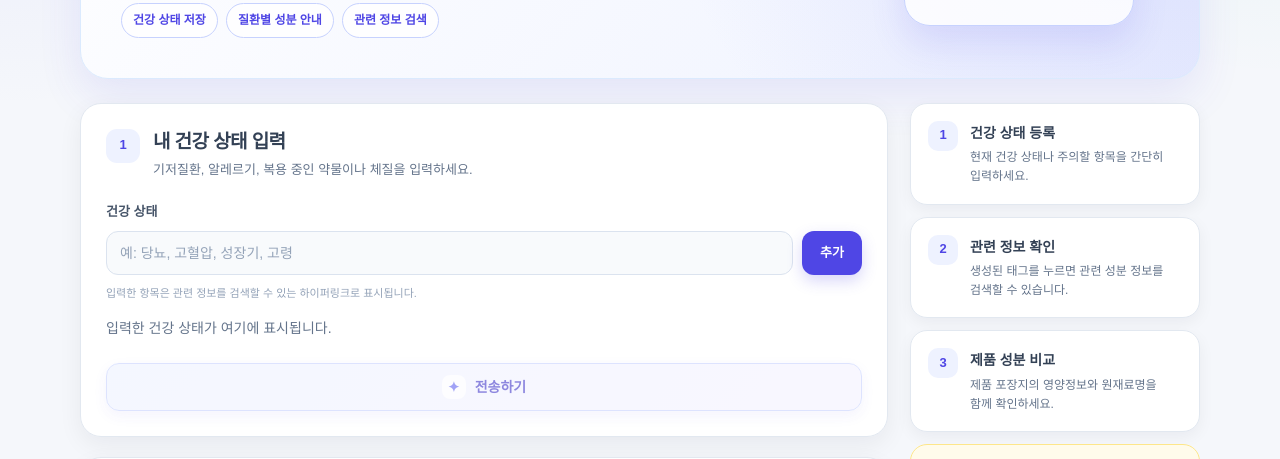
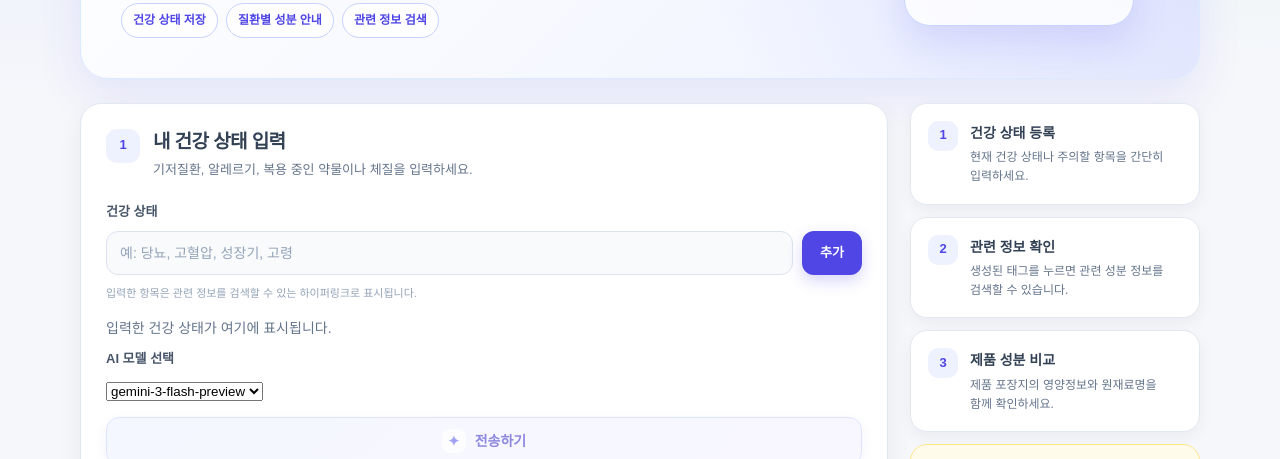
Before and after one commit to gux18/FiltEat, a website: page guide/guide.html in a window 1280 px wide. Shown: the part 321-780 px from the top of the page. Drawn offline with Linux system fonts and the light colour scheme.

Commit message:
ai 모델 선택 옵션 추가

```diff
--- a/guide/guide.html
+++ b/guide/guide.html
@@ -113,6 +113,14 @@
               id="healthTags"
               class="tag-list guide-tag-list"
             ></div>
+            <div class="guide-model-select-wrap">
+              <label for="guideModelSelect" class="guide-input-label">AI 모델 선택</label>
+              <select id="guideModelSelect" class="guide-model-select">
+                <option value="gemini-3-flash-preview">gemini-3-flash-preview</option>
+                <option value="gemini-3.5-flash-lite">gemini-3.5-flash-lite</option>
+                <option value="gemini-3.1-flash-lite">gemini-3.1-flash-lite</option>
+              </select>
+            </div>
             <button
               type="button"
               class="guide-ai-button"
```
